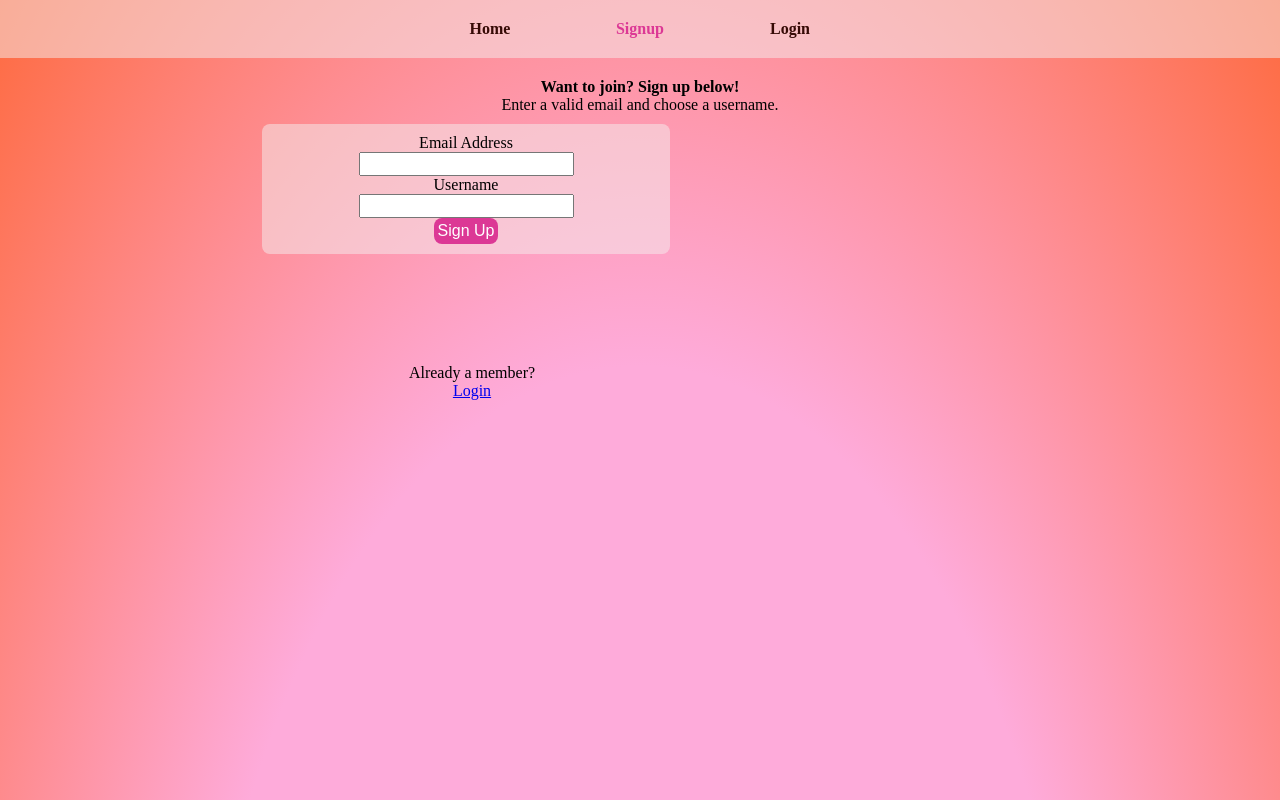
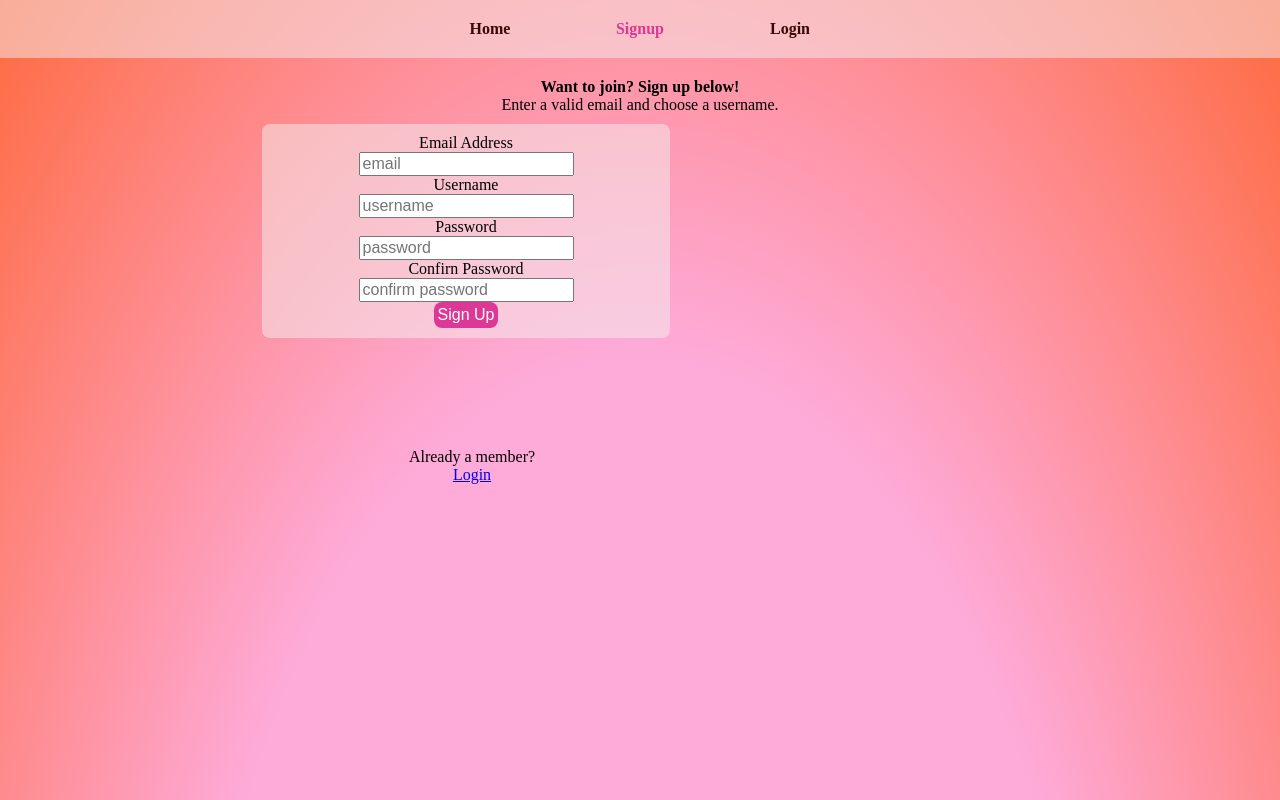
Before and after one commit to holliscrowder/pensyv-website, a React (Create React App) app in the folder client/: page /signup in a window 1280 px wide. Shown: the top 800 px of the page. Built offline with nearby package versions, Linux system fonts and the light colour scheme; no server answers.

Commit message:
add confirm password logic

```diff
--- a/client/src/components/SignupForm.js
+++ b/client/src/components/SignupForm.js
@@ -8,15 +8,35 @@ export const SignupForm = ({user, setUser}) => {
     const navigate = useNavigate();
     const [errorMessage, setErrorMessage] = useState('');
 
+    /* add password confirm function */
+    function equalTo(ref: any, msg: any) {
+        return yup.mixed().test({
+          name: 'equalTo',
+          exclusive: false,
+          message: msg || '${path} must be the same as ${reference}',
+          params: {
+            reference: ref.path,
+          },
+          test: function(value: any) {
+            return value === this.resolve(ref);
+          },
+        });
+      }
+      yup.addMethod(yup.string, 'equalTo', equalTo);
+
     const formSchema = yup.object().shape({
         email: yup.string().email("Invalid email").required("Must enter valid email"),
-        username: yup.string().required("Must enter username").max(50)
+        username: yup.string().required("Must enter username").max(50),
+        password: yup.string().required("Must enter valid password"),
+        passwordConfirm: yup.string().equalTo(yup.ref('password'), 'Passwords must match').required('Required')
     })
 
     const formik = useFormik({
         initialValues: {
             email: "",
             username: "",
+            password: "",
+            passwordConfirm: ""
         },
         validationSchema: formSchema,
         onSubmit: (values) => {
@@ -54,20 +74,44 @@ export const SignupForm = ({user, setUser}) => {
                 <input
                     id = "email"
                     name = "email"
+                    placeholder = "email"
                     onChange = {formik.handleChange}
                     value = {formik.values.email}
                 />
                 <p style = {{ color: "red" }}> {formik.errors.email}</p>
                 <label htmlFor = "username">Username</label>
                 <br />
-
                 <input
                     id = "username"
                     name = "username"
+                    placeholder = "username"
                     onChange = {formik.handleChange}
                     value = {formik.values.username}
                 />
                 <p style = {{ color: "red" }}> {formik.errors.username}</p>
+                <label htmlFor = "password">Password</label>
+                <br />
+                <input
+                    id = "password"
+                    name = "password"
+                    placeholder = "password"
+                    onChange = {formik.handleChange}
+                    value = {formik.values.password}
+                    onBlur={formik.handleBlur}
+                />
+                <p style = {{ color: "red" }}> {formik.errors.password}</p>
+                <label htmlFor = "passwordConfirm">Confirn Password</label>
+                <br />
+                <input
+                    id = "passwordConfirm"
+                    name = "passwordConfirm"
+                    placeholder = "confirm password"
+                    onChange = {formik.handleChange}
+                    value = {formik.values.passwordConfirm}
+                    onBlur={formik.handleBlur}
+                    secureTextEntry
+                />
+                <p style = {{ color: "red" }}> {formik.errors.passwordConfirm}</p>
                 <button type = "submit">Sign Up</button>
             </form>
             {errorMessage && <div className = "error-message">{errorMessage}</div>}
```
